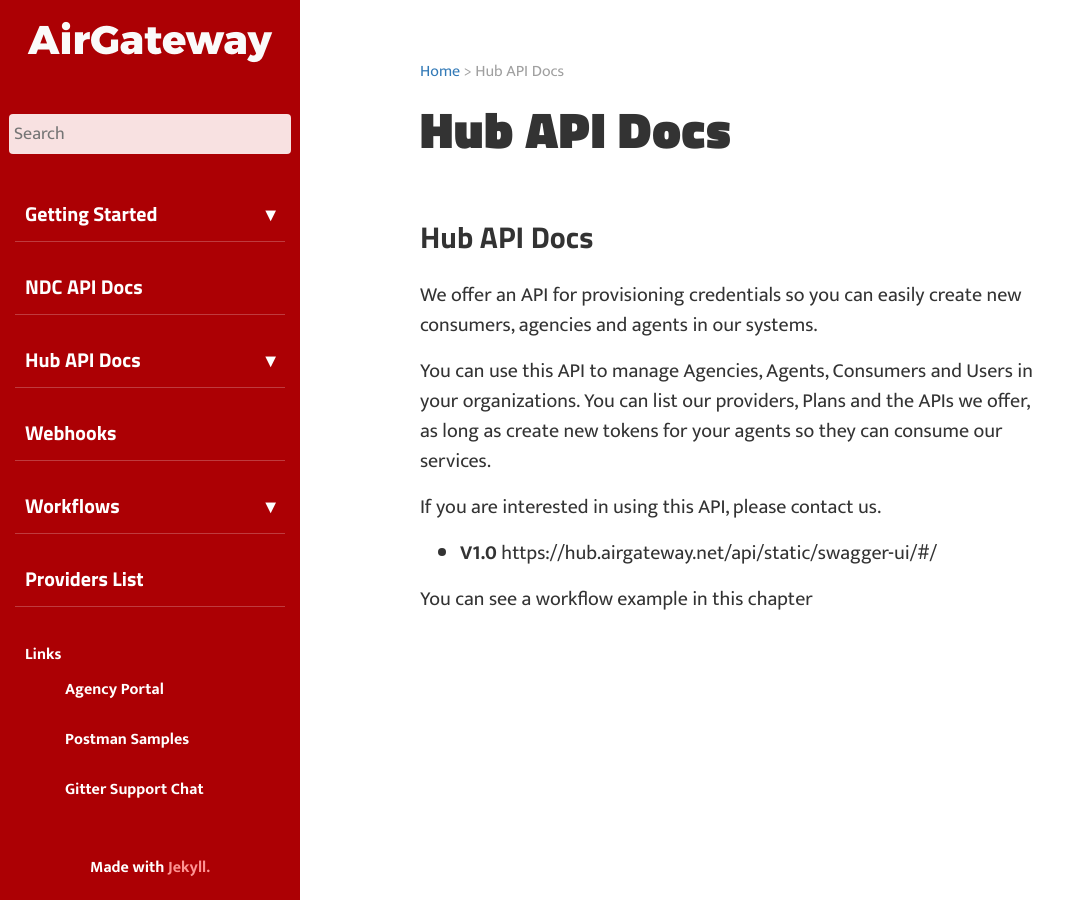
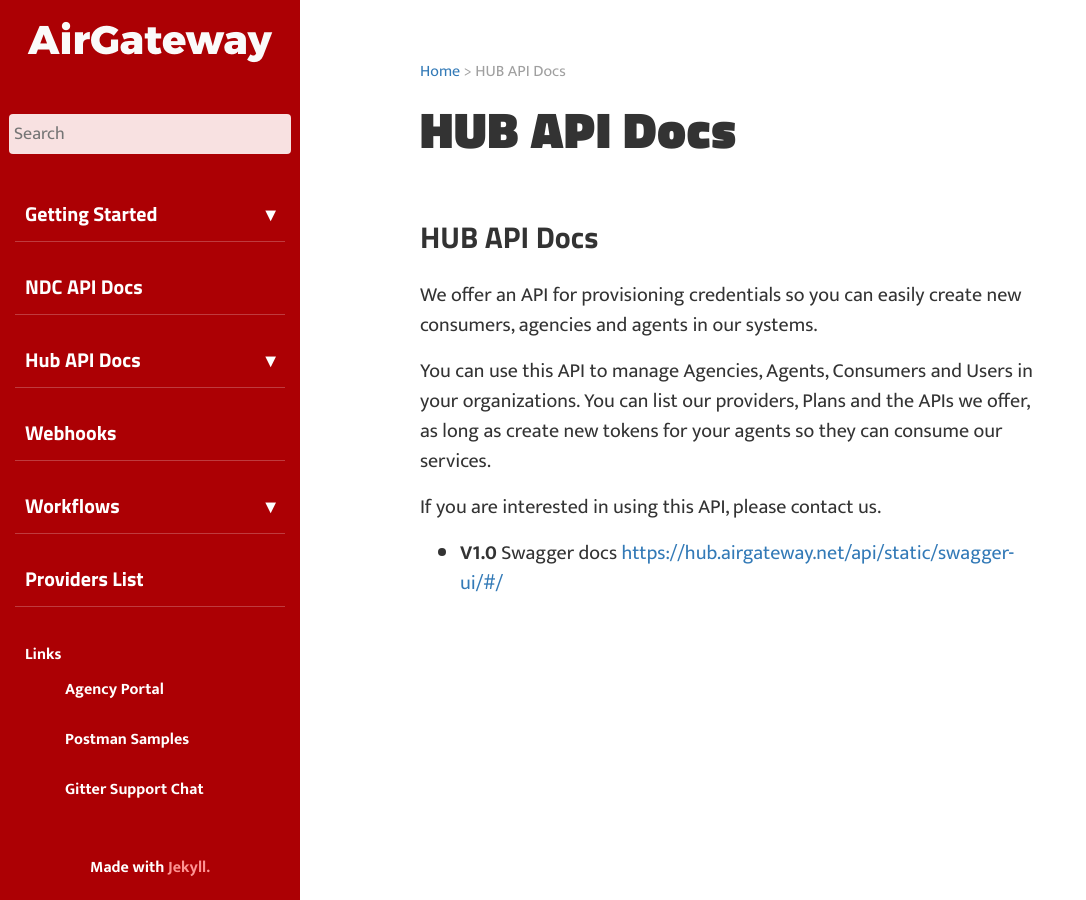
Before and after one commit to AirGateway/dev-guides-jekyll, a Jekyll site: the page built from _pages/mydoc_Hub_API_Docs.md, in a window 1280 px wide. Shown: the whole page, without its empty margins (0-1086 px from the left). Built offline with Jekyll 4.4.1, drawn with Linux system fonts in a browser that asks for light colours; comment, search, counter and statistics services are not loaded.

Commit message:
Minor text and links edits.

```diff
--- a/_pages/mydoc_Hub_API_Docs.md
+++ b/_pages/mydoc_Hub_API_Docs.md
@@ -1,11 +1,11 @@
 ---
-title: Hub API Docs
+title: HUB API Docs
 sidebar: mydoc_sidebar
 permalink: Hub_API_Docs.html
 folder: pages
 ---
 
-# Hub API Docs
+# HUB API Docs
 
 We offer an API for provisioning credentials so you can easily create new consumers, agencies and agents in our systems.
 
@@ -13,6 +13,4 @@ You can use this API to manage Agencies, Agents, Consumers and Users in your org
 
 If you are interested in using this API, please contact us.
 
-- **V1.0** https://hub.airgateway.net/api/static/swagger-ui/#/
-
-You can see a workflow example in this chapter
+- **V1.0** Swagger docs [https://hub.airgateway.net/api/static/swagger-ui/#/](https://hub.airgateway.net/api/static/swagger-ui/#/)
```
Also changed, not shown: _pages/mydoc_NDC_JSON_API_Docs.md (+2 -2 lines).
